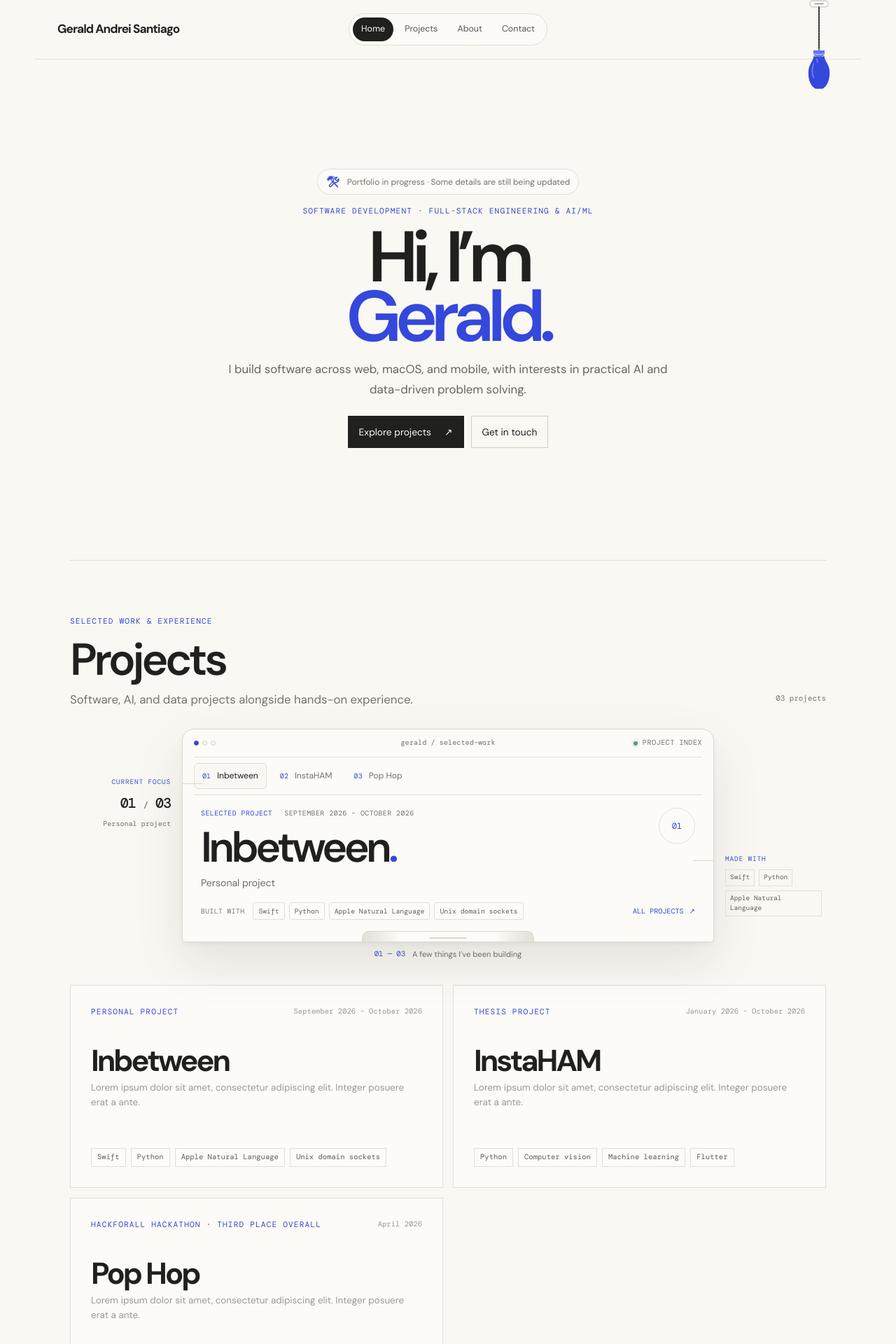
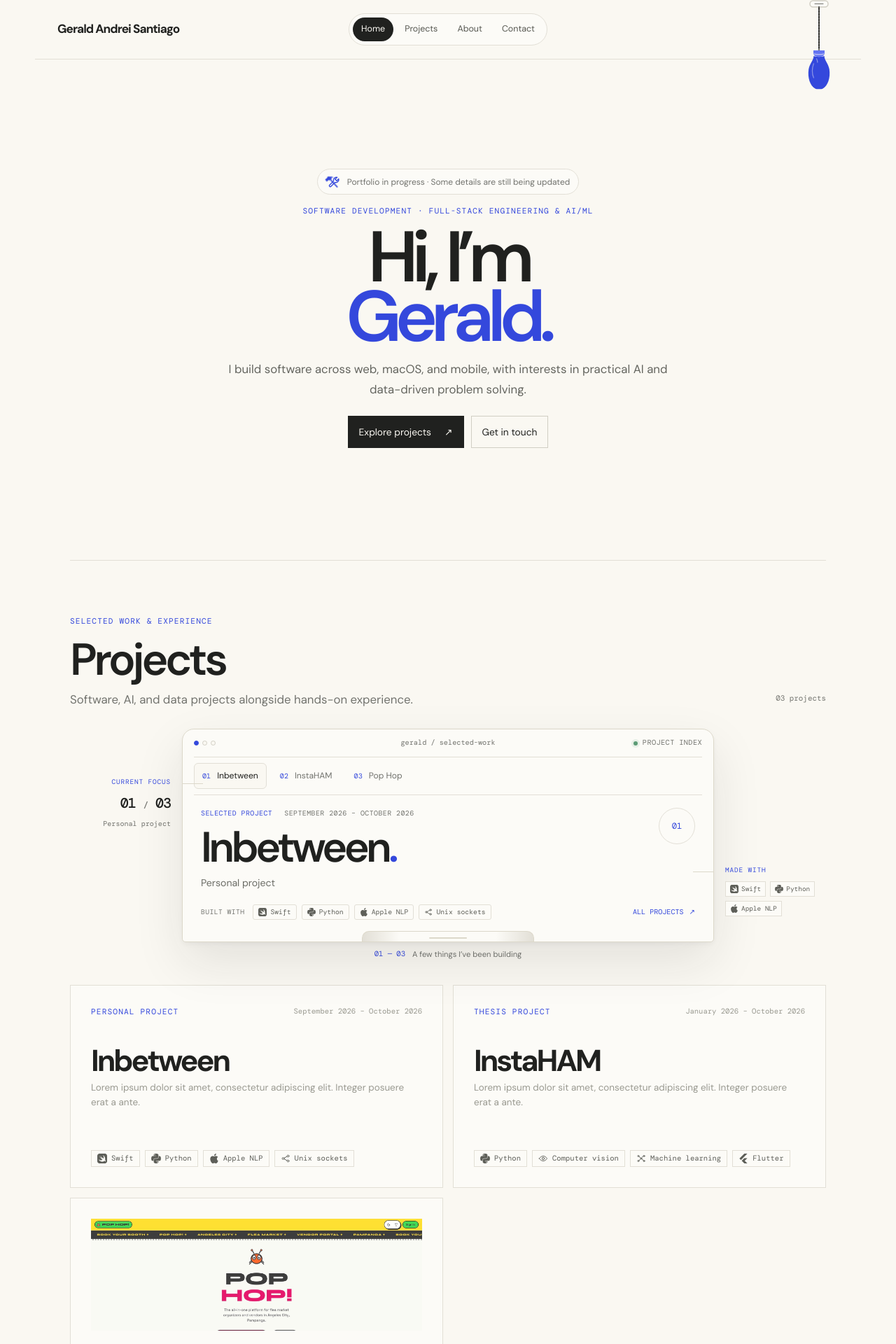
Before and after one commit to raldddddddd/gerald-portfolio, a Next.js app: page / in a window 1280 px wide. Shown: the top 1920 px of the page at 70% size. Built offline with nearby package versions, Linux system fonts and the light colour scheme.

Commit message:
Refine project cards and portfolio details

```diff
--- a/app/globals.css
+++ b/app/globals.css
@@ -202,6 +202,7 @@ a:focus-visible, button:focus-visible, summary:focus-visible { outline: 3px soli
 .project-card, .experience-card, .content-panel, .contact-panel { padding: 24px; border: 1px solid var(--line); background: var(--surface); }
 .project-card { display: flex; flex-direction: column; min-height: 256px; }
 .project-image { display: block; width: 100%; height: 160px; margin: 0 0 20px; object-fit: cover; background: var(--soft); }
+.project-image--pop-hop { object-position: center top; }
 .card-topline { display: flex; justify-content: space-between; gap: 16px; align-items: baseline; }
 .card-date { color: var(--subtle-copy); font-family: 'DM Mono', monospace; font-size: .66rem; text-align: right; }
 .project-card h2, .experience-card h2 { margin: 20px 0 6px; font-size: 1.4rem; letter-spacing: -.04em; }
@@ -214,7 +215,16 @@ a:focus-visible, button:focus-visible, summary:focus-visible { outline: 3px soli
 .project-card--featured .card-topline .eyebrow { max-width: 70%; }
 .project-card--featured .card-date { color: var(--subtle-copy); }
 .tag-list { display: flex; flex-wrap: wrap; gap: 7px; margin: auto 0 0; padding: 22px 0 0; list-style: none; }
+.technology-badges.tag-list { margin: auto 0 0; padding-top: 28px; }
 .tag-list li { border: 1px solid var(--line); padding: 4px 8px; color: var(--tag-copy); font-family: 'DM Mono', monospace; font-size: .66rem; }
+.technology-badges { display: flex; flex-wrap: wrap; gap: 7px; margin: 0; padding: 0; list-style: none; }
+.technology-badge { display: inline-flex; min-width: 0; align-items: center; gap: 6px; border: 1px solid var(--line); padding: 4px 8px; background: var(--surface); color: var(--tag-copy); font-family: 'DM Mono', monospace; font-size: .66rem; line-height: 1.3; }
+.technology-badge-icon { display: grid; width: 14px; height: 14px; flex: 0 0 14px; place-items: center; color: currentColor; }
+.technology-badge-icon .skill-icon-svg { width: 14px; height: 14px; }
+.console-tech-list .technology-badge { gap: 5px; padding: 4px 7px; border-radius: 3px; font-size: .61rem; }
+.console-tech-list .technology-badge-icon, .console-tech-list .technology-badge-icon .skill-icon-svg { width: 12px; height: 12px; flex-basis: 12px; }
+.project-console-callout .technology-badge { gap: 4px; padding: 4px 6px; font-size: .59rem; }
+.project-console-callout .technology-badge-icon, .project-console-callout .technology-badge-icon .skill-icon-svg { width: 12px; height: 12px; flex-basis: 12px; }
 .card-links { display: flex; gap: 16px; margin-top: 18px; font-size: .78rem; color: var(--accent); }
 .home-more-link { display: inline-flex; gap: 12px; align-items: center; margin-top: 26px; color: var(--accent); font-size: .86rem; }
 .home-more-link span { transition: transform .2s ease; }
@@ -289,6 +299,7 @@ a.contact-detail-value:hover { color: var(--accent); }
 .form-field select { min-height: 47px; padding-right: 36px; appearance: none; background-image: linear-gradient(45deg, transparent 50%, currentColor 50%), linear-gradient(135deg, currentColor 50%, transparent 50%); background-position: calc(100% - 16px) 50%, calc(100% - 12px) 50%; background-repeat: no-repeat; background-size: 5px 5px; }
 .form-field input:focus-visible, .form-field textarea:focus-visible, .form-field select:focus-visible { outline: 3px solid var(--focus); outline-offset: 2px; border-color: var(--focus); }
 .form-field-message { grid-column: 1 / -1; }
+.form-field-subject { grid-column: 1 / -1; }
 .message-counter { align-self: flex-end; color: var(--muted); font-size: .78rem; font-weight: 400; }
 .form-privacy-note { margin: 0; color: var(--muted); font-size: .8rem; }
 .message-submit { display: flex; min-height: 50px; justify-content: center; align-items: center; gap: 12px; margin-top: 2px; border: 1px solid var(--accent); border-radius: 8px; background: var(--accent); color: white; font: inherit; font-size: .91rem; cursor: pointer; transition: background-color .2s ease, transform .2s ease; }
@@ -389,6 +400,7 @@ a.contact-detail-value:hover { color: var(--accent); }
   .home-contact .contact-layout { grid-template-columns: minmax(0, 1fr); gap: 22px; }
   .contact-card { padding: 0; }
   .home-contact .message-form-fields { grid-template-columns: minmax(0, 1fr); gap: 10px; }
+  .home-contact .form-field-subject { grid-column: auto; }
   .home-contact .form-field-message { grid-column: auto; }
   .home-contact .contact-details { gap: 18px; }
   .home-hero, #projects, #about, #contact { scroll-margin-top: 132px; }
--- a/components/MessageForm.tsx
+++ b/components/MessageForm.tsx
@@ -31,7 +31,7 @@ export function MessageForm() {
           <span>Email <i aria-hidden="true">*</i></span>
           <input autoComplete="email" name="email" required type="email" />
         </label>
-        <label className="form-field">
+        <label className="form-field form-field-subject">
           <span>Subject <i aria-hidden="true">*</i></span>
           <select defaultValue="" name="subject" required>
             <option disabled value="">Choose a subject</option>
--- a/components/PortfolioPage.tsx
+++ b/components/PortfolioPage.tsx
@@ -4,6 +4,7 @@ import { MessageForm } from "@/components/MessageForm";
 import { ProjectConsoleHero } from "@/components/ProjectConsoleHero";
 import { ProjectCard } from "@/components/ProjectCard";
 import { SkillIcon } from "@/components/SkillIcon";
+import { TechnologyBadges } from "@/components/TechnologyBadges";
 import { SkillsReveal } from "@/components/SkillsReveal";
 import { portfolio } from "@/data/portfolio";
 
@@ -36,12 +37,22 @@ export function PortfolioPage({ heroVariant = "default" }: { heroVariant?: "defa
             <div className="construction-note">
               <svg className="construction-tools-icon" viewBox="0 0 24 24" aria-hidden="true" focusable="false">
                 <path className="construction-wrench" d="M20.2 2.2a6.6 6.6 0 0 0-8.1 8.4l-9 9a2.2 2.2 0 1 0 3.1 3.1l9-9a6.6 6.6 0 0 0 8.4-8.1l-4.4 4.4-3.7-3.7 4.7-4.1Z" />
-                <g transform="translate(-3.1 0)">
-                  <g className="construction-hammer">
-                    <path className="construction-hammer-head" d="M12.2 8.9 15.3 6.8l-1-1.1c-.8-1-.2-2.2 1-2.2h2.1c.7 0 .8-.5.3-.9C16 1.2 13.3.7 11.2 1.4c-1.2-.5-2.7-.7-4.2-.2-1 .4-1.7 1.1-1.9 2.1-.1 1-.6 1.7-1.6 2.1L1.6 6.9c-.5.4-.5.9-.1 1.3L4 11.7c.4.4.9.3 1.3-.1l1.8-2c1-1.2 2.4-1.3 3.5-.2l1.1 1.1-1.4.3Z" transform="translate(2.7 2.35) scale(.76)" />
-                    <path className="construction-hammer-handle" d="m10.528 10.558 1.444-1.444 11.2 11.2-1.444 1.444Z" />
-                    <path className="construction-hammer-seam" d="m10.528 10.558 1.444-1.444" />
-                  </g>
+                <g transform="translate(-4 0)">
+                <g className="construction-hammer">
+                  <path
+                    className="construction-hammer-head"
+                    d="M12.2 8.9 15.3 6.8l-1-1.1c-.8-1-.2-2.2 1-2.2h2.1c.7 0 .8-.5.3-.9C16 1.2 13.3.7 11.2 1.4c-1.2-.5-2.7-.7-4.2-.2-1 .4-1.7 1.1-1.9 2.1-.1 1-.6 1.7-1.6 2.1L1.6 6.9c-.5.4-.5.9-.1 1.3L4 11.7c.4.4.9.3 1.3-.1l1.8-2c1-1.2 2.4-1.3 3.5-.2l1.1 1.1-1.4.3Z"
+                    transform="translate(1 3) scale(.8)"
+                  />
+                  <path
+                    className="construction-hammer-handle"
+                    d="m10.528 10.558 1.444-1.444 11.2 11.2-1.444 1.444Z"
+                  />
+                  <path
+                    className="construction-hammer-seam"
+                    d="m10.528 10.558 1.444-1.444"
+                  />
+                </g>
                 </g>
               </svg>
               <span>Portfolio in progress · Some details are still being updated</span>
@@ -84,7 +95,7 @@ export function PortfolioPage({ heroVariant = "default" }: { heroVariant?: "defa
               <article className="experience-card" key={`${item.organization}-${item.role}`}>
                 <div className="card-topline"><span className="eyebrow">{item.dates}</span><span className="card-date">{item.location}</span></div>
                 <h2>{item.role}</h2><h3>{item.organization}</h3><p>{item.description}</p>
-                <ul className="tag-list">{item.technologies.map((technology) => <li key={technology}>{technology}</li>)}</ul>
+                <TechnologyBadges className="tag-list" technologies={item.technologies} />
               </article>
             ))}
           </div>
--- a/components/ProjectCard.tsx
+++ b/components/ProjectCard.tsx
@@ -1,24 +1,46 @@
 import type { Project } from "@/data/portfolio";
+import { TechnologyBadges } from "@/components/TechnologyBadges";
 
 export function ProjectCard({ project, variant }: { project: Project; variant?: "featured" }) {
-  return (
-    <article className={`project-card${variant === "featured" ? " project-card--featured" : ""}`}>
-      {project.image && <img className="project-image" src={project.image} alt={`${project.name} preview`} />}
+  const className = `project-card${variant === "featured" ? " project-card--featured" : ""}`;
+  const isPopHopLink = project.slug === "pop-hop" && Boolean(project.liveUrl);
+
+  const content = (
+    <>
+      {project.image && (
+        <img
+          className={`project-image${project.slug === "pop-hop" ? " project-image--pop-hop" : ""}`}
+          src={project.image}
+          alt={`${project.name} preview`}
+        />
+      )}
       <div className="card-topline">
         <span className="eyebrow">{project.kind}</span>
         <span className="card-date">{project.dates}</span>
       </div>
       <h2>{project.name}</h2>
       <p>{project.description}</p>
-      <ul className="tag-list" aria-label={`${project.name} technologies`}>
-        {project.technologies.map((technology) => <li key={technology}>{technology}</li>)}
-      </ul>
-      {(project.githubUrl || project.liveUrl) && (
+      <TechnologyBadges className="tag-list" technologies={project.technologies} />
+      {!isPopHopLink && (project.githubUrl || project.liveUrl) && (
         <div className="card-links">
-          {project.githubUrl && <a href={project.githubUrl}>GitHub <span aria-hidden="true">↗</span></a>}
-          {project.liveUrl && <a href={project.liveUrl}>Live site <span aria-hidden="true">↗</span></a>}
+          {project.githubUrl && <a href={project.githubUrl} target="_blank" rel="noopener noreferrer">GitHub <span aria-hidden="true">↗</span></a>}
+          {project.liveUrl && <a href={project.liveUrl} target="_blank" rel="noopener noreferrer">Live site <span aria-hidden="true">↗</span></a>}
         </div>
       )}
+    </>
+  );
+
+  if (isPopHopLink) {
+    return (
+      <a className={className} href={project.liveUrl} target="_blank" rel="noopener noreferrer" aria-label={`Open the ${project.name} website in a new tab`}>
+        {content}
+      </a>
+    );
+  }
+
+  return (
+    <article className={className}>
+      {content}
     </article>
   );
 }
--- a/components/ProjectConsoleHero.tsx
+++ b/components/ProjectConsoleHero.tsx
@@ -2,6 +2,7 @@
 
 import { useState } from "react";
 import type { Project } from "@/data/portfolio";
+import { TechnologyBadges } from "@/components/TechnologyBadges";
 
 export function ProjectConsoleHero({ projects }: { projects: Project[] }) {
   const [activeIndex, setActiveIndex] = useState(0);
@@ -51,9 +52,7 @@ export function ProjectConsoleHero({ projects }: { projects: Project[] }) {
             </div>
             <div className="console-screen-bottom">
               <span className="console-tech-label">BUILT WITH</span>
-              <ul className="console-tech-list">
-                {activeProject.technologies.slice(0, 4).map((technology) => <li key={technology}>{technology}</li>)}
-              </ul>
+              <TechnologyBadges className="console-tech-list" technologies={activeProject.technologies.slice(0, 4)} />
               <a className="console-all-projects" href="#projects" aria-label={`See all projects, including ${activeProject.name}`}>
                 ALL PROJECTS <span aria-hidden="true">↗</span>
               </a>
@@ -66,9 +65,7 @@ export function ProjectConsoleHero({ projects }: { projects: Project[] }) {
 
       <aside className="project-console-callout project-console-callout--right" aria-live="polite">
         <span className="console-callout-label">MADE WITH</span>
-        <ul>
-          {activeProject.technologies.slice(0, 3).map((technology) => <li key={technology}>{technology}</li>)}
-        </ul>
+        <TechnologyBadges className="console-callout-tech-list" technologies={activeProject.technologies.slice(0, 3)} />
       </aside>
     </div>
   );
--- a/components/SkillIcon.tsx
+++ b/components/SkillIcon.tsx
@@ -1,9 +1,13 @@
 import {
+  siApple,
+  siCss,
   siDart,
   siFigma,
   siFlask,
   siFlutter,
   siGit,
+  siHtml5,
+  siJsonwebtokens,
   siJavascript,
   siMysql,
   siNextdotjs,
@@ -14,17 +18,22 @@ import {
   siPytorch,
   siPython,
   siReact,
+  siSwift,
   siTypescript,
 } from "simple-icons";
 import type { SimpleIcon } from "simple-icons";
 import type { ReactNode } from "react";
 
 const brandIcons: Record<string, SimpleIcon> = {
+  "Apple Natural Language": siApple,
+  CSS: siCss,
   Dart: siDart,
   Figma: siFigma,
   Flask: siFlask,
   Flutter: siFlutter,
   Git: siGit,
+  HTML: siHtml5,
+  JWT: siJsonwebtokens,
   JavaScript: siJavascript,
   MySQL: siMysql,
   "Next.js": siNextdotjs,
@@ -35,16 +44,20 @@ const brandIcons: Record<string, SimpleIcon> = {
   PyTorch: siPytorch,
   Python: siPython,
   React: siReact,
+  Swift: siSwift,
   TypeScript: siTypescript,
 };
 
-type CustomSkill = "Java" | "SQL" | "Azure" | "Power BI";
+type CustomSkill = "Java" | "SQL" | "Azure" | "Power BI" | "Unix domain sockets" | "Computer vision" | "Machine learning";
 
 const customIcons: Record<CustomSkill, ReactNode> = {
   Java: <><path d="M12 2c-2.3 1.8 2.9 2.2.7 4.1M9.5 3.4c-1.5 1.5 2.1 1.8.8 3" /><path d="M6 10.2c3.4-1.1 8.6-1.1 12 0l-1.2 7.3H7.2L6 10.2Z" /><path d="M8 20h8M7 18.2c1.8 1 8.2 1 10 0" /></>,
   SQL: <><ellipse cx="12" cy="5" rx="7.5" ry="3" /><path d="M4.5 5v6c0 1.7 3.4 3 7.5 3s7.5-1.3 7.5-3V5M4.5 11v6c0 1.7 3.4 3 7.5 3s7.5-1.3 7.5-3v-6" /></>,
   Azure: <><path d="m4 16 4.5-9h5l6.5 12H8.5L4 16Z" /><path d="M8.5 7 4 16h8m2-9 5 9" /></>,
   "Power BI": <><path d="M4 19V11h3v8H4Zm6 0V6h3v13h-3Zm6 0V3h3v16h-3Z" /></>,
+  "Unix domain sockets": <><circle cx="6" cy="12" r="2.4" /><circle cx="18" cy="6" r="2.4" /><circle cx="18" cy="18" r="2.4" /><path d="m8.1 10.9 7.7-4m-7.7 6.2 7.7 4" /></>,
+  "Computer vision": <><path d="M2.5 12s3.4-6 9.5-6 9.5 6 9.5 6-3.4 6-9.5 6-9.5-6-9.5-6Z" /><circle cx="12" cy="12" r="2.8" /></>,
+  "Machine learning": <><circle cx="5" cy="6" r="1.7" /><circle cx="5" cy="18" r="1.7" /><circle cx="12" cy="12" r="1.7" /><circle cx="19" cy="6" r="1.7" /><circle cx="19" cy="18" r="1.7" /><path d="m6.5 7.2 4 3.7m-4 5.9 4-3.7m3 0 4 3.7m-4-7.4 4-3.7" /></>,
 };
 
 export function SkillIcon({ name }: { name: string }) {
@@ -59,9 +72,10 @@ export function SkillIcon({ name }: { name: string }) {
   }
 
   const customName = name as CustomSkill;
+  const customIcon = customIcons[customName] ?? <path d="M8 5 2.5 12 8 19m8-14 5.5 7-5.5 7m-2-16-4 18" />;
   return (
     <svg aria-hidden="true" className="skill-icon-svg skill-icon-svg--custom" viewBox="0 0 24 24" fill="none" focusable="false">
-      <g stroke="currentColor" strokeWidth="1.6" strokeLinecap="round" strokeLinejoin="round">{customIcons[customName]}</g>
+      <g stroke="currentColor" strokeWidth="1.6" strokeLinecap="round" strokeLinejoin="round">{customIcon}</g>
     </svg>
   );
 }
--- /dev/null
+++ b/components/TechnologyBadges.tsx
@@ -0,0 +1,25 @@
+import { SkillIcon } from "@/components/SkillIcon";
+
+const shortLabels: Record<string, string> = {
+  "Apple Natural Language": "Apple NLP",
+  "Unix domain sockets": "Unix sockets",
+};
+
+export function TechnologyBadges({
+  technologies,
+  className = "",
+}: {
+  technologies: string[];
+  className?: string;
+}) {
+  return (
+    <ul className={`technology-badges${className ? ` ${className}` : ""}`} aria-label="Technologies used">
+      {technologies.map((technology) => (
+        <li aria-label={technology} className="technology-badge" key={technology} title={technology}>
+          <span className="technology-badge-icon"><SkillIcon name={technology} /></span>
+          <span>{shortLabels[technology] ?? technology}</span>
+        </li>
+      ))}
+    </ul>
+  );
+}
--- a/components/ThemeToggle.tsx
+++ b/components/ThemeToggle.tsx
@@ -190,11 +190,20 @@ export function ThemeToggle() {
           <g transform={`translate(0 ${motion.extension})`} className="theme-cord-knob">
             <path d="M24 70v3" className="theme-cord-line" />
             <path d="M16 72h16v4c0 3-3 5-8 5s-8-2-8-5v-4Z" fill="var(--accent-bright)" />
+            <path d="M17 77c3 1.1 11 1.1 14 0" stroke="var(--paper)" strokeOpacity=".65" strokeWidth="1.2" strokeLinecap="round" />
             <g transform="translate(3.6 0) scale(.85 1)">
-              <path d="M15 80C15 86 8.2 91 6.6 99 4.4 111.5 9.5 122.5 17 126.2c.7.4 1.2.6 2 .6h10c.8 0 1.3-.2 2-.6 7.5-3.7 12.6-14.7 10.4-27.2C39.8 91 33 86 33 80c-5 1.5-13 1.5-18 0Z" fill="var(--accent)" />
-              <path d="M15 91c-3 7-3 14 0 20m5-27c1 2 1.5 3.5 1.5 5" stroke="var(--paper)" strokeOpacity=".42" strokeWidth="1.5" strokeLinecap="round" />
+              <path
+                d="M15 80 C15 86 8.2 91 6.6 99 C4.4 111.5 9.5 122.5 17 126.2 C18.5 127 19.5 127.2 21 127.2 H27 C28.5 127.2 29.5 127 31 126.2 C38.5 122.5 43.6 111.5 41.4 99 C39.8 91 33 86 33 80 C28 81.5 20 81.5 15 80Z"
+                fill="var(--accent)"
+              />
+              <path
+                d="M15 91c-3 7-3 14 0 20m5-27c1 2 1.5 3.5 1.5 5"
+                stroke="var(--paper)"
+                strokeOpacity=".42"
+                strokeWidth="1.5"
+                strokeLinecap="round"
+              />
             </g>
-            <path d="M17 77c3 1.1 11 1.1 14 0" stroke="var(--paper)" strokeOpacity=".65" strokeWidth="1.2" strokeLinecap="round" />
           </g>
         </g>
       </svg>
--- a/data/portfolio.ts
+++ b/data/portfolio.ts
@@ -79,11 +79,11 @@ export const portfolio = {
       kind: "HackForAll hackathon · Third place overall",
       category: "software",
       dates: "April 2026",
-      description: "Lorem ipsum dolor sit amet, consectetur adipiscing elit. Integer posuere erat a ante.",
+      description: "An all-in-one flea market platform for organizers and vendors in Angeles City, Pampanga, with event applications, booth assignments, payment tracking, and announcements.",
       technologies: ["Next.js", "TypeScript", "PostgreSQL", "Prisma", "JWT"],
       githubUrl: "",
-      liveUrl: "",
-      image: "",
+      liveUrl: "https://pop-hop-rwdz.vercel.app/",
+      image: "/pop-hop-preview.jpg",
       featured: true,
     },
   ] satisfies Project[],
```
Also changed, not shown: public/pop-hop-preview.jpg (added).
